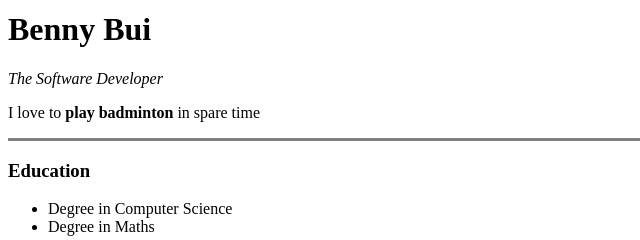
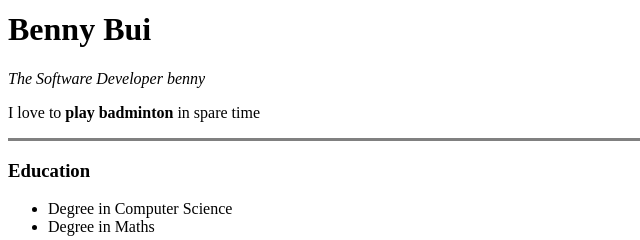
Before and after one commit to trungniit1981/cv, a plain HTML site: page index.html in a window 1280 px wide. Shown: the part 322-562 px from the top of the page, 0-640 px from the left. Drawn offline with Linux system fonts and the light colour scheme.

Commit message:
Update index.html
edit and test locally

```diff
--- a/index.html
+++ b/index.html
@@ -7,7 +7,7 @@
   <body>
     <img src="https://c4.wallpaperflare.com/wallpaper/371/614/561/fog-piercing-glasses-elf-red-eyes-hd-wallpaper-preview.jpg" alt="test">
       <h1>Benny Bui</h1>
-      <p><em>The Software Developer</em></p>
+      <p><em>The Software Developer benny</em></p>
       <p>I love to <strong>play badminton</strong> in spare time</p>
       <hr size="3" noshade>
       <h3>Education</h3>
```
